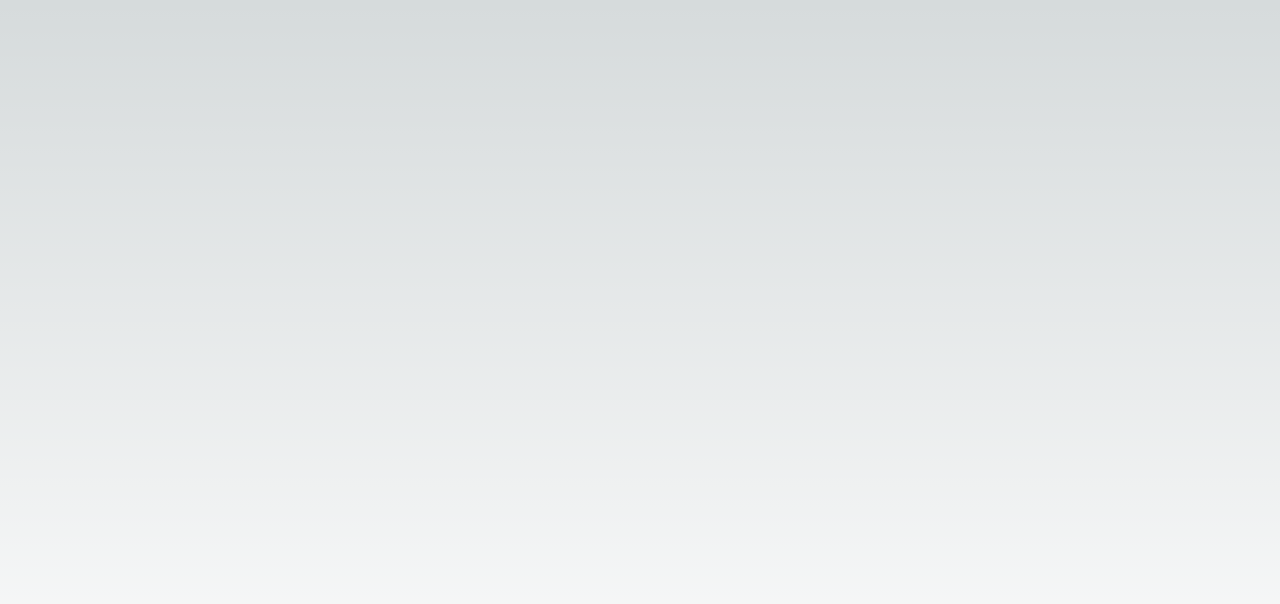
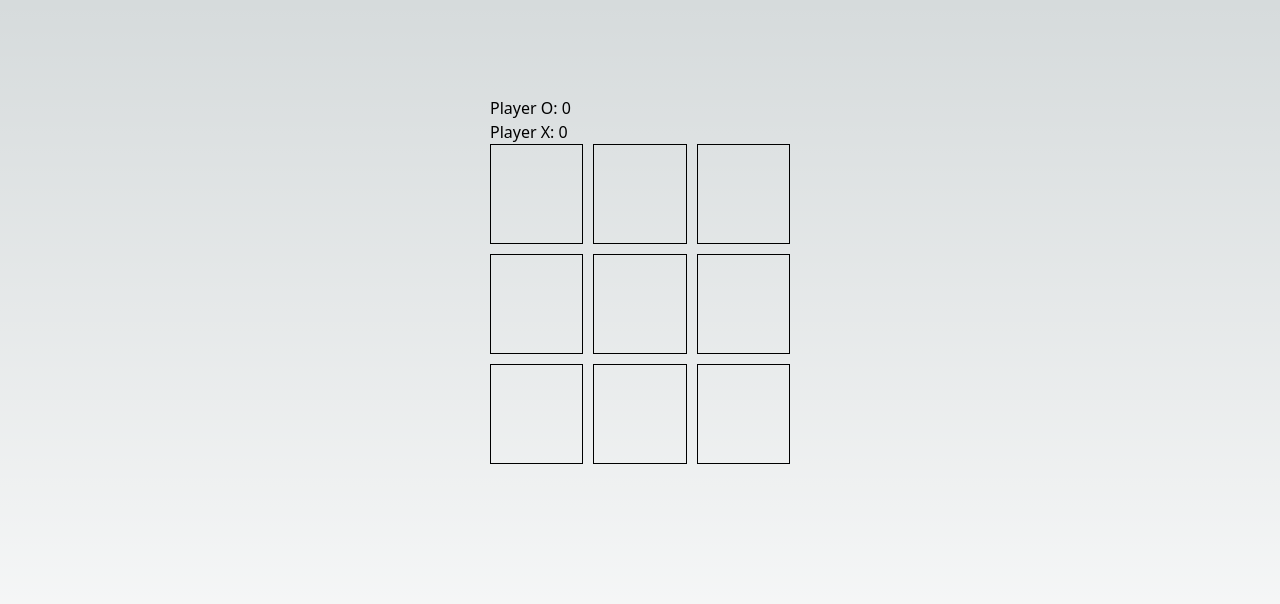
Before and after one commit to meetinai/tic-tac-toe, a Next.js app: page / in a window 1280 px wide. Shown: the top 604 px of the page. Built offline with nearby package versions, Linux system fonts and the light colour scheme.

Commit message:
Commit from Stub AI

```diff
--- /dev/null
+++ b/components/TicTacToe.tsx
@@ -0,0 +1,70 @@
+import React, { useState } from 'react';
+import styles from '../styles/TicTacToe.module.css';
+
+const TicTacToe = () => {
+  const emptyBoard: ("O" | "X" | "")[] = Array(9).fill("");
+  const [board, setBoard] = useState(emptyBoard);
+  const [currentPlayer, setCurrentPlayer] = useState<"O" | "X">("O");
+  const [winner, setWinner] = useState<"O" | "X" | null>(null);
+  const [score, setScore] = useState({ O: 0, X: 0 });
+
+  const handleCellClick = (index: number) => {
+    if (winner) return;
+    if (board[index] !== "") return;
+
+    setBoard(board.map((item, itemIndex) => itemIndex === index ? currentPlayer : item));
+    setCurrentPlayer(currentPlayer === "O" ? "X" : "O");
+  };
+
+  const checkWinner = () => {
+    const winningCombinations = [
+      [0, 1, 2],
+      [3, 4, 5],
+      [6, 7, 8],
+      [0, 3, 6],
+      [1, 4, 7],
+      [2, 5, 8],
+      [0, 4, 8],
+      [2, 4, 6]
+    ];
+
+    for (const combination of winningCombinations) {
+      const [a, b, c] = combination;
+
+      if (board[a] && (board[a] === board[b] && board[a] === board[c])) {
+        const winner = board[a] as "O" | "X";
+        setWinner(winner);
+        setScore({ ...score, [winner]: score[winner] + 1 });
+      }
+    }
+  };
+
+  React.useEffect(checkWinner, [board]);
+
+  return (
+    <div className={styles.container}>
+      <div className={styles.scoreboard}>
+        <div className={styles.score}>
+          <span className={styles.player}>Player O:</span> {score.O}
+        </div>
+        <div className={styles.score}>
+          <span className={styles.player}>Player X:</span> {score.X}
+        </div>
+      </div>
+      <div className={styles.board}>
+        {board.map((item, index) => (
+          <div
+            className={styles.cell}
+            key={index}
+            onClick={() => handleCellClick(index)}
+          >
+            {item}
+          </div>
+        ))}
+        {winner && <div className={styles.winner}>Player {winner} won!</div>}
+      </div>
+    </div>
+  );
+};
+
+export default TicTacToe;
--- a/pages/index.tsx
+++ b/pages/index.tsx
@@ -1,13 +1,9 @@
-import Image from 'next/image'
-import { Inter } from 'next/font/google'
-
-const inter = Inter({ subsets: ['latin'] })
+import TicTacToe from '../components/TicTacToe';
 
 export default function Home() {
   return (
-    <main
-      className={`flex min-h-screen flex-col items-center justify-between p-24 ${inter.className}`}
-    >
+    <main className="flex min-h-screen flex-col items-center justify-between p-24">
+      <TicTacToe />
     </main>
-  )
+  );
 }
--- /dev/null
+++ b/styles/TicTacToe.module.css
@@ -0,0 +1,23 @@
+.board {
+  display: grid;
+  grid-template-columns: repeat(3, 1fr);
+  gap: 10px;
+  margin: 0 auto;
+  width: 300px;
+  height: 300px;
+}
+
+.cell {
+  display: flex;
+  align-items: center;
+  justify-content: center;
+  height: 100px;
+  border: 1px solid #000;
+  font-size: 2em;
+}
+
+.winner {
+  margin-top: 20px;
+  font-size: 2em;
+  color: green;
+}
```
